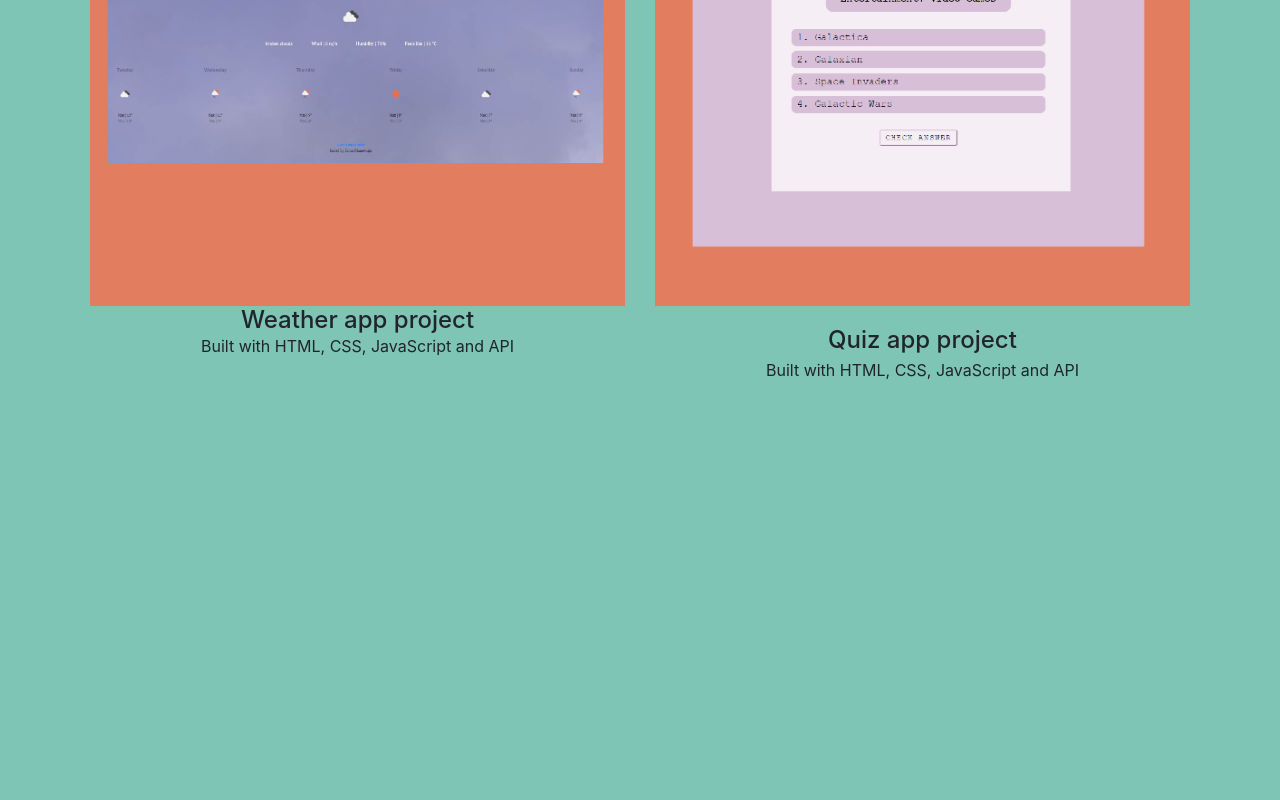
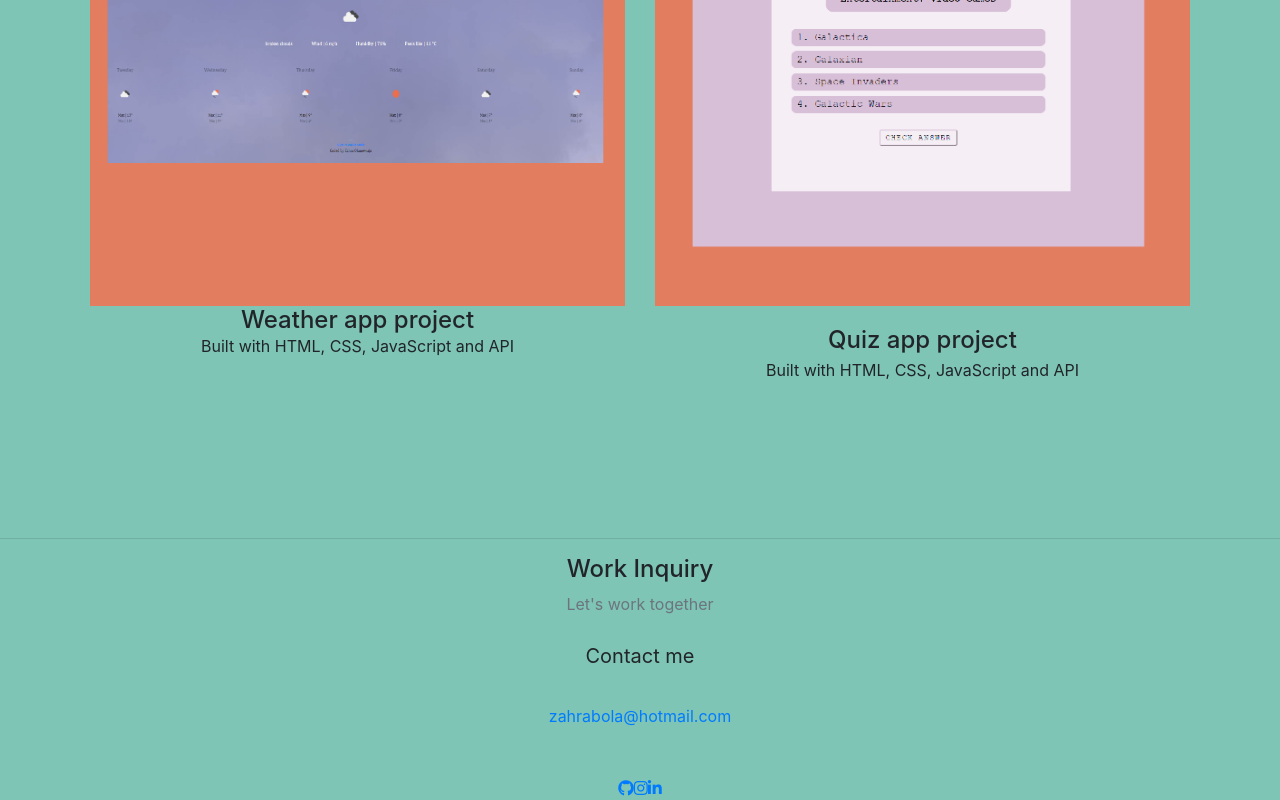
Before and after one commit to zahrabola/portfolio-z, a plain HTML site: page index.html in a window 1280 px wide. Shown: the part 1863-2663 px from the top of the page. Before the commit the page ends 2385 px from the top, so only its background shows below. Drawn offline with nearby package versions, Linux system fonts and the light colour scheme.

Commit message:
Update index.html
footer

```diff
--- a/index.html
+++ b/index.html
@@ -178,5 +178,35 @@
         </div>
       </div>
     </div>
+        <hr class="footer-divider" />
+    <footer>
+      <div class="contact-box text-center">
+        <div>
+          <h4>Work Inquiry</h4>
+          <p class="text-muted">Let's work together</p>
+        </div>
+        <div>
+          <a href="Contact-me.html" class="btn btn-lg btn-profile mb-4">
+            Contact me
+          </a>
+        </div>
+      </div>
+      <div class="d-flex justify-content-center mb-5">
+        <a href="zahrabola@hotmail.com" class="email-link">
+          zahrabola@hotmail.com
+        </a>
+      </div>
+      <div class="social-links d-flex justify-content-center">
+        <a href="https://github.com/zahrabola" target="_blank">
+          <i class="fab fa-github" aria-hidden="true"></i>
+        </a>
+        <a href="https://www.instragram.com/patricia" target="_blank">
+          <i class="fab fa-instagram" aria-hidden="true"></i>
+        </a>
+        <a href="https://www.instagram.com/zahra.o.designs/" target="_blank">
+          <i class="fab fa-linkedin-in" aria-hidden="true"></i>
+        </a>
+      </div>
+    </footer>
   </body>
 </html>
```
